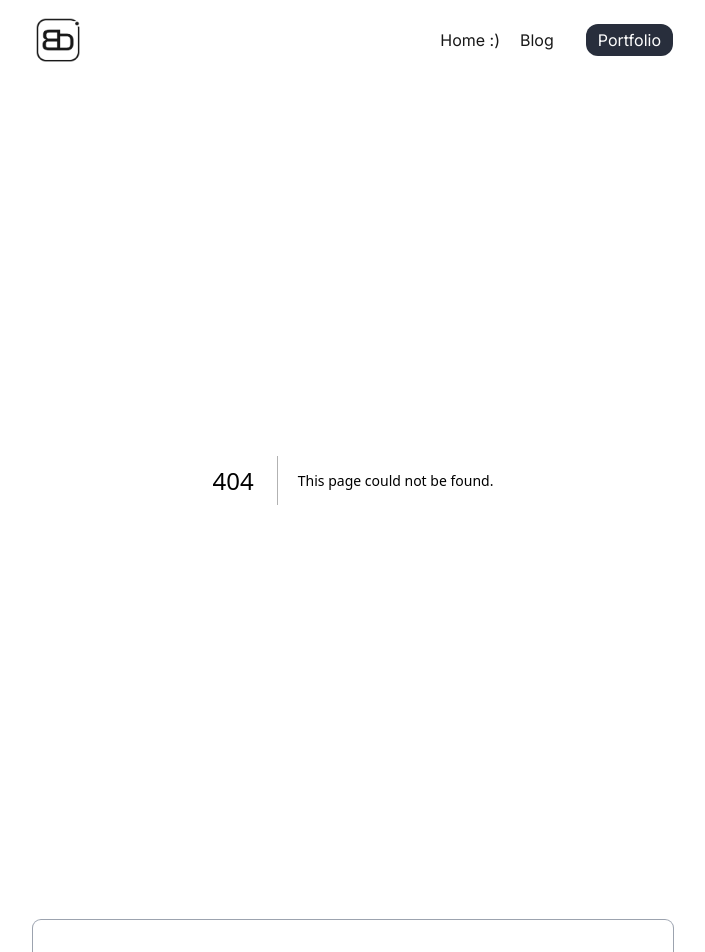
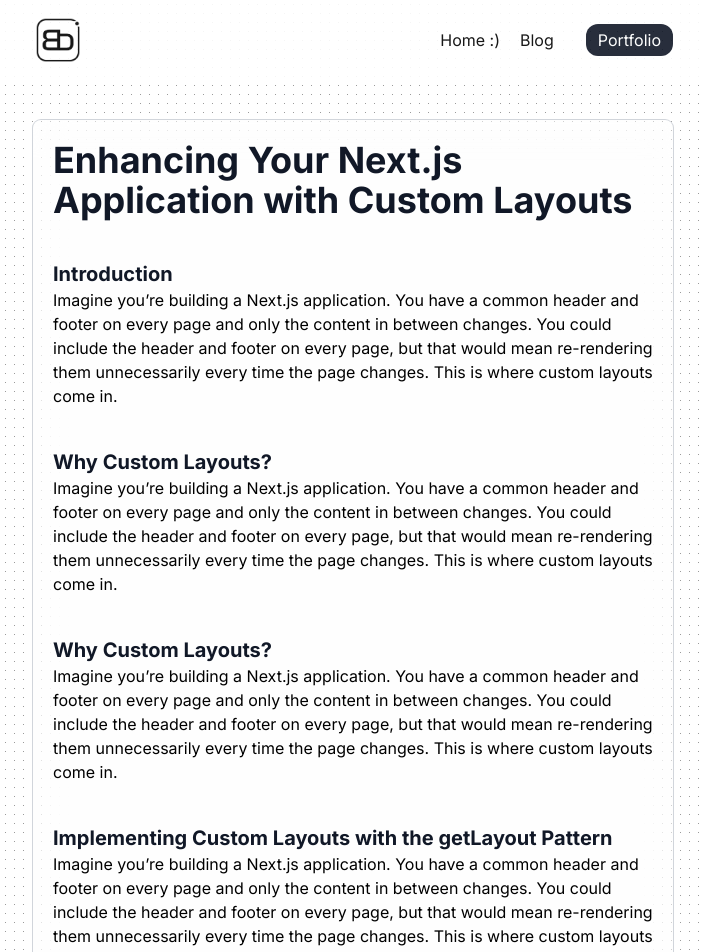
Before and after one commit to kennyAnyi9/blog-portfolio, a Next.js app: page /pages/blog/blog-detail in a window 1280 px wide. Before the commit this address had no page. Shown: the top 952 px of the page, without its empty margins (287-992 px from the left). Built offline with nearby package versions, Linux system fonts and the light colour scheme.

Commit message:
feat: add blog detail page

```diff
--- a/src/app/components/content/featured.tsx
+++ b/src/app/components/content/featured.tsx
@@ -8,8 +8,8 @@ interface TagWithIconProps {
 const TagWithIcon: React.FC<TagWithIconProps> = ({ tag }) => {
   return (
     <div className="flex items-center ">
-      <HiHashtag className="text-gray-500" /> {/* Hashtag Icon */}
-      <p className="text-gray-500">{tag}</p> {/* Tag text */}
+      <HiHashtag className="text-emerald-600" /> {/* Hashtag Icon */}
+      <p className="text-emerald-600">{tag}</p> {/* Tag text */}
     </div>
   );
 };
--- /dev/null
+++ b/src/app/pages/blog/blog-detail/page.tsx
@@ -0,0 +1,85 @@
+import React from "react";
+
+export default function Detail() {
+  return (
+    <React.Fragment>
+      <div className="flex min-h-screen flex-col  items-center space-y-10 mt-10">
+        <div className="w-11/12 lg:w-3/6 space-y-10 h-fit p-5 rounded-lg bg-background/70 backdrop-blur-lg ring-1 ring-gray-300">
+          <h1
+            className="text-left  text-2xl md:text-4xl font-bold
+                text-gray-900
+                "
+          >
+            Enhancing Your Next.js Application with Custom Layouts
+          </h1>
+          <div>
+            <h1
+              className="text-left  text-lg md:text-xl font-bold
+             text-gray-900
+             "
+            >
+              Introduction
+            </h1>
+            <p>
+              Imagine you’re building a Next.js application. You have a common
+              header and footer on every page and only the content in between
+              changes. You could include the header and footer on every page,
+              but that would mean re-rendering them unnecessarily every time the
+              page changes. This is where custom layouts come in.
+            </p>
+          </div>
+          <div>
+            <h1
+              className="text-left  text-lg md:text-xl font-bold
+             text-gray-900
+             "
+            >
+              Why Custom Layouts?
+            </h1>
+            <p>
+              Imagine you’re building a Next.js application. You have a common
+              header and footer on every page and only the content in between
+              changes. You could include the header and footer on every page,
+              but that would mean re-rendering them unnecessarily every time the
+              page changes. This is where custom layouts come in.
+            </p>
+          </div>
+          <div>
+            <h1
+              className="text-left  text-lg md:text-xl font-bold
+             text-gray-900
+             "
+            >
+              Why Custom Layouts?
+            </h1>
+            <p>
+              Imagine you’re building a Next.js application. You have a common
+              header and footer on every page and only the content in between
+              changes. You could include the header and footer on every page,
+              but that would mean re-rendering them unnecessarily every time the
+              page changes. This is where custom layouts come in.
+            </p>
+          </div>
+          <div>
+            <h1
+              className="text-left  text-lg md:text-xl font-bold
+                text-gray-900
+                "
+            >
+              Implementing Custom Layouts with the getLayout Pattern
+            </h1>
+            <p>
+              Imagine you’re building a Next.js application. You have a common
+              header and footer on every page and only the content in between
+              changes. You could include the header and footer on every page,
+              but that would mean re-rendering them unnecessarily every time the
+              page changes. This is where custom layouts come in.
+            </p>
+          </div>
+        </div>
+
+        <div className="grid grid-cols-1 lg:grid-cols-2 w-11/12 gap-5 lg:w-3/6 "></div>
+      </div>
+    </React.Fragment>
+  );
+}
--- a/src/app/pages/blog/page.tsx
+++ b/src/app/pages/blog/page.tsx
@@ -21,16 +21,16 @@ export default function Blog() {
             Blog
           </h1>
           <div>
-            <h1 className="text-xl">Featured Concepts</h1>
-            <div className="flex flex-row flex-wrap gap-5 ">
+            <h1 className="text-lg mb-2">Featured Concepts</h1>
+            <div className="flex flex-row flex-wrap gap-4 ">
               {featuredConcepts.map((item, index) => (
                 <TagWithIcon key={index} tag={item.name} />
               ))}
             </div>
           </div>
           <div>
-            <h1 className="text-xl">Featured Autors</h1>
-            <div className="flex flex-row flex-wrap gap-5 ">
+            <h1 className="text-lg mb-2">Featured Autors</h1>
+            <div className="flex flex-row flex-wrap gap-4 ">
               {featuredAutors.map((item, index) => (
                 <TagWithIcon key={index} tag={item.name} />
               ))}
```
